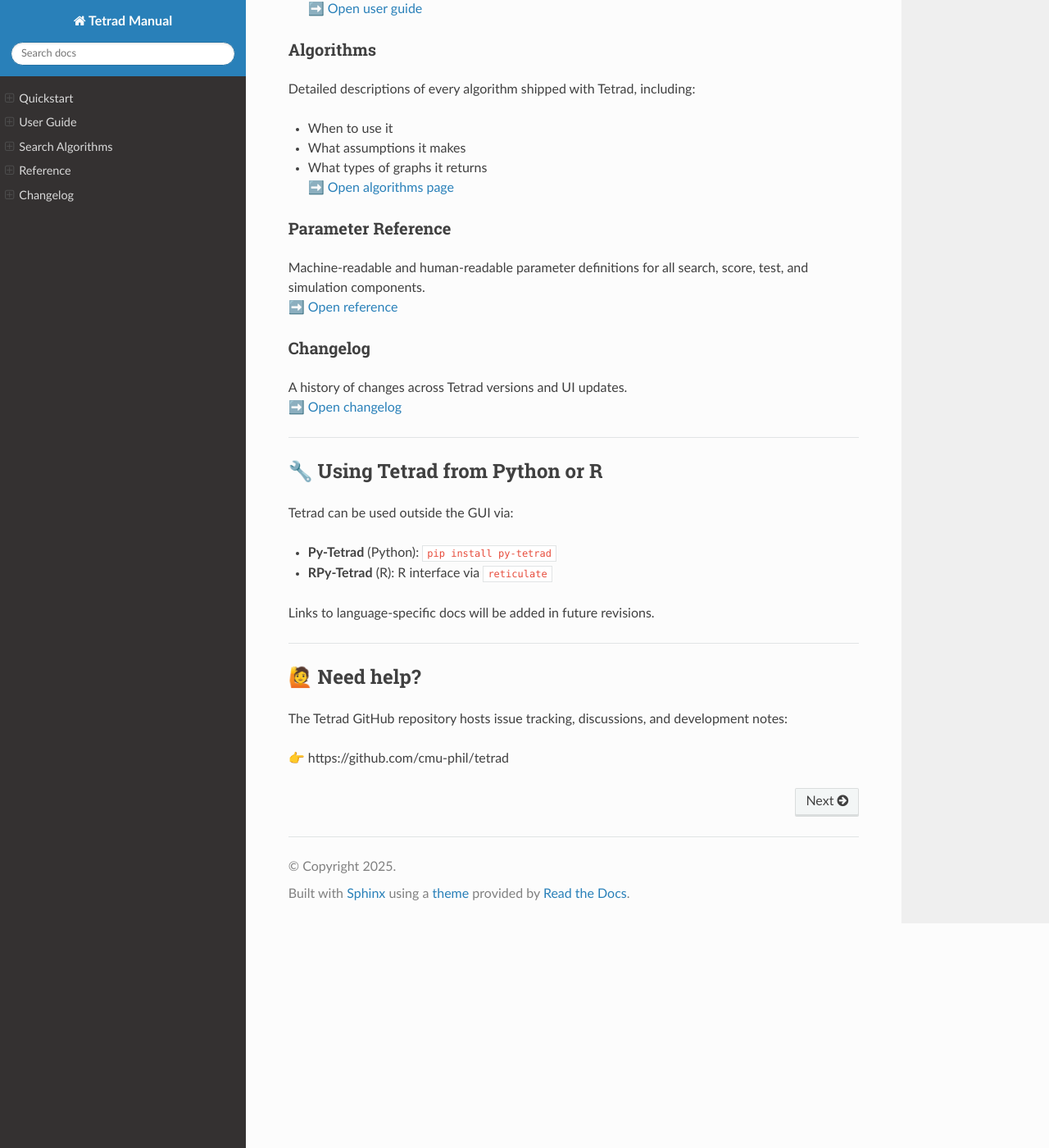
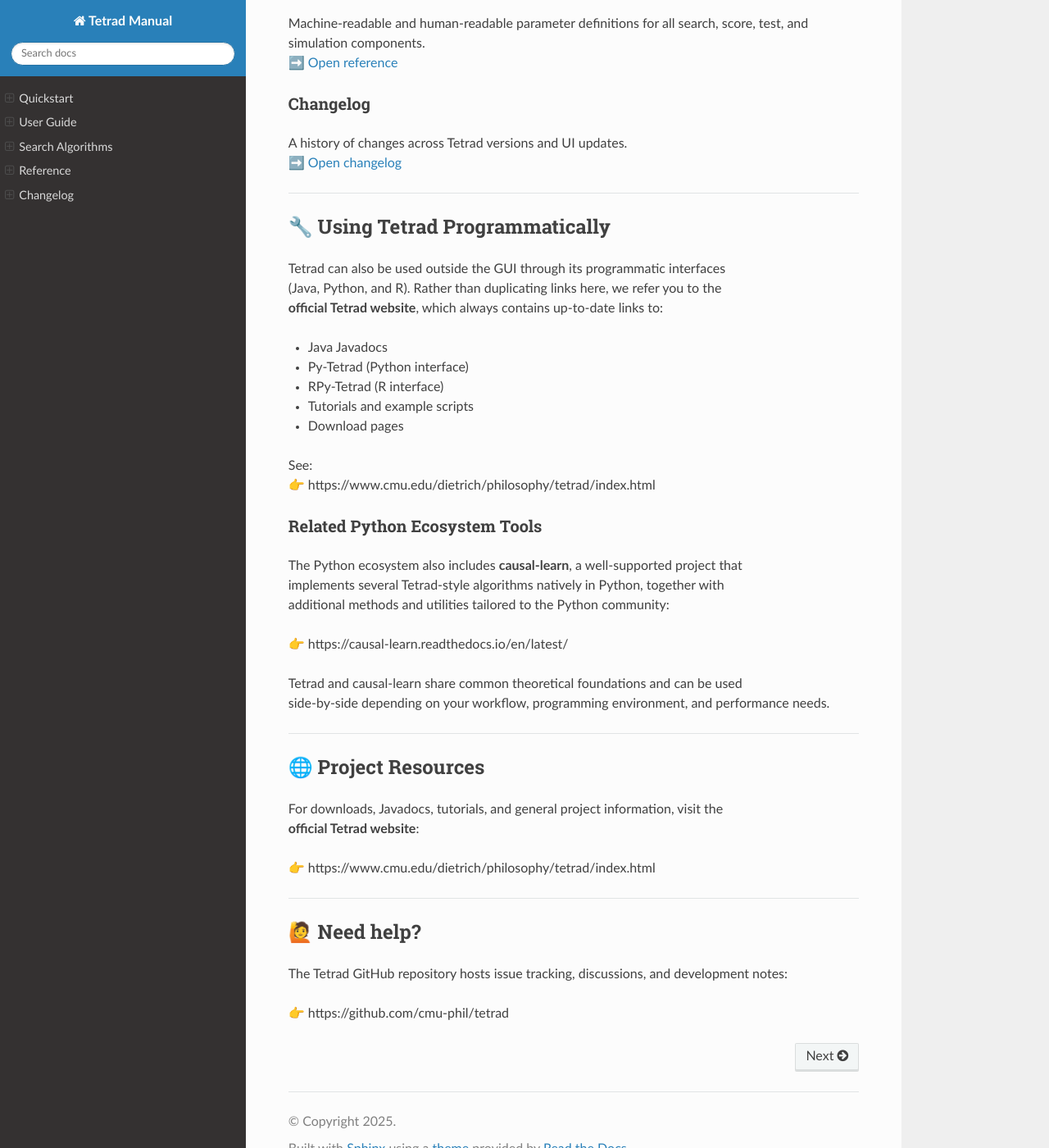
Before and after one commit to cmu-phil/tetrad-manual-rtd, a Sphinx documentation site: the page built from tetrad-manual-rtd/docs/index.md, in a window 1280 px wide and 1400 px high, scrolled down 2660 px. Shown: the whole window at 82% size. Built offline with Sphinx 7.4.7 and the Read the Docs theme 3.1.0, drawn with Linux system fonts in a browser that asks for light colours; some of the changed text lies outside the part shown.

Commit message:
Revise and improve Tetrad manual content:
Refined documentation structure, navigation, and clarity. Updated descriptions for programmatic interfaces, introduced related Python tools, clarified FCIT algorithm details, and linked additional resources. Enhanced user guidance for installation and workflows.

```diff
--- a/tetrad-manual-rtd/docs/index.md
+++ b/tetrad-manual-rtd/docs/index.md
@@ -1,20 +1,6 @@
 # Tetrad Manual
 
 Welcome to the official documentation for **Tetrad**, the open-source platform for causal discovery, causal inference, simulation, and graph-based statistical reasoning developed at Carnegie Mellon University.
-
----
-
-### 📘 RTD Documentation In Progress
-
-This **Read the Docs** version of the Tetrad manual is currently **under active development**.
-Many sections are newly rewritten, while others temporarily link to the classic HTML manual.
-Content will continue to be migrated, expanded, and reorganized.
-
-If you encounter issues or would like to request a section, please file an issue:
-
-👉 https://github.com/cmu-phil/tetrad/issues
-
----
 
 Tetrad provides:
 
@@ -122,14 +108,40 @@
 
 ---
 
-## 🔧 Using Tetrad from Python or R
+## 🔧 Using Tetrad Programmatically
 
-Tetrad can be used outside the GUI via:
+Tetrad can also be used outside the GUI through its programmatic interfaces
+(Java, Python, and R). Rather than duplicating links here, we refer you to the
+**official Tetrad website**, which always contains up-to-date links to:
 
-- **Py-Tetrad** (Python): `pip install py-tetrad`
-- **RPy-Tetrad** (R): R interface via `reticulate`
+- Java Javadocs
+- Py-Tetrad (Python interface)
+- RPy-Tetrad (R interface)
+- Tutorials and example scripts
+- Download pages
 
-Links to language-specific docs will be added in future revisions.
+See:
+👉 https://www.cmu.edu/dietrich/philosophy/tetrad/index.html
+
+### Related Python Ecosystem Tools
+
+The Python ecosystem also includes **causal-learn**, a well-supported project that
+implements several Tetrad-style algorithms natively in Python, together with
+additional methods and utilities tailored to the Python community:
+
+👉 https://causal-learn.readthedocs.io/en/latest/
+
+Tetrad and causal-learn share common theoretical foundations and can be used
+side-by-side depending on your workflow, programming environment, and performance needs.
+
+---
+
+## 🌐 Project Resources
+
+For downloads, Javadocs, tutorials, and general project information, visit the
+**official Tetrad website**:
+
+👉 https://www.cmu.edu/dietrich/philosophy/tetrad/index.html
 
 ---
 
```
Also changed, not shown: tetrad-manual-rtd/docs/quickstart.md (+3 -4 lines), tetrad-manual-rtd/docs/search-algorithms.md (+14 -5 lines), 1 other file.
